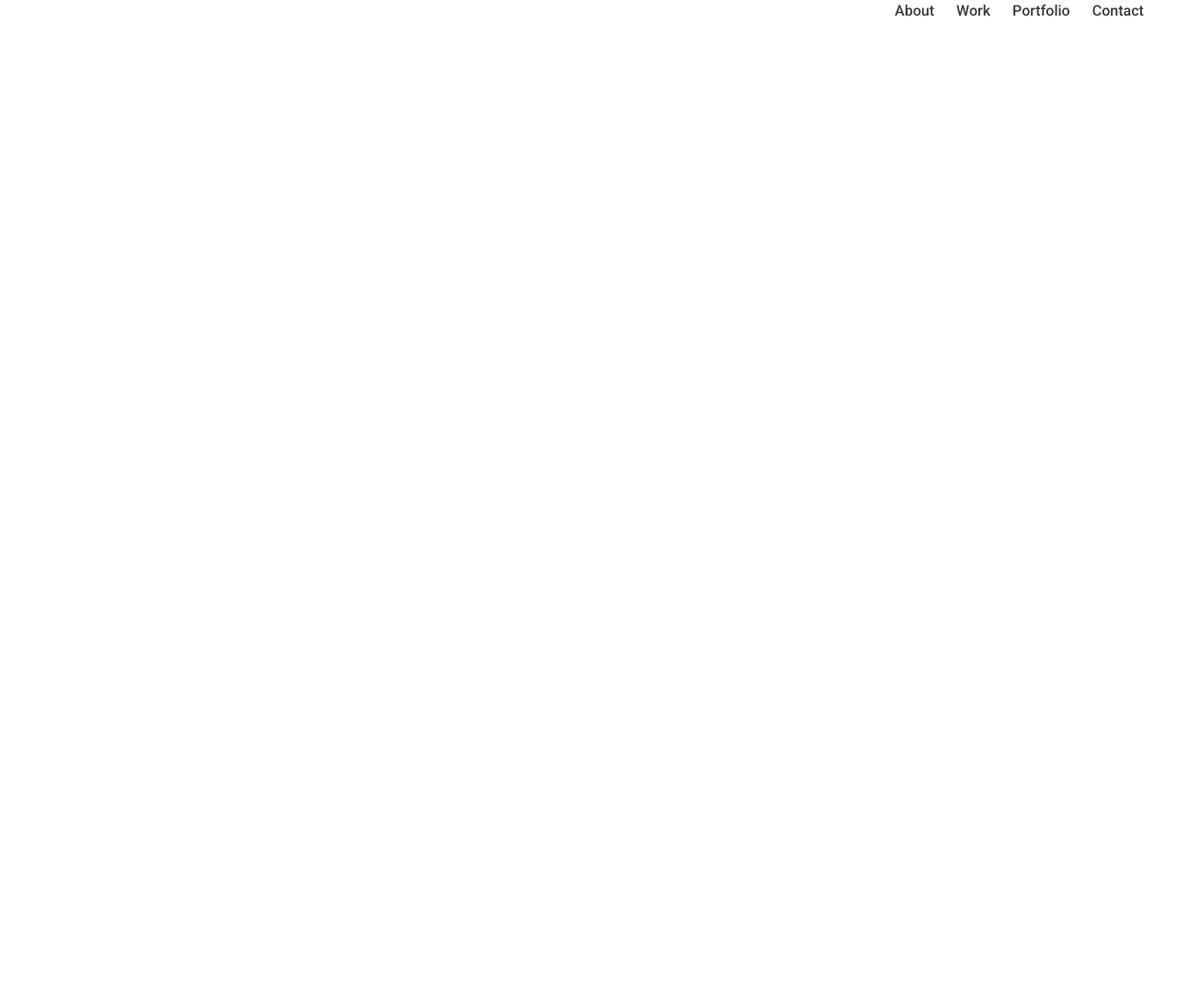
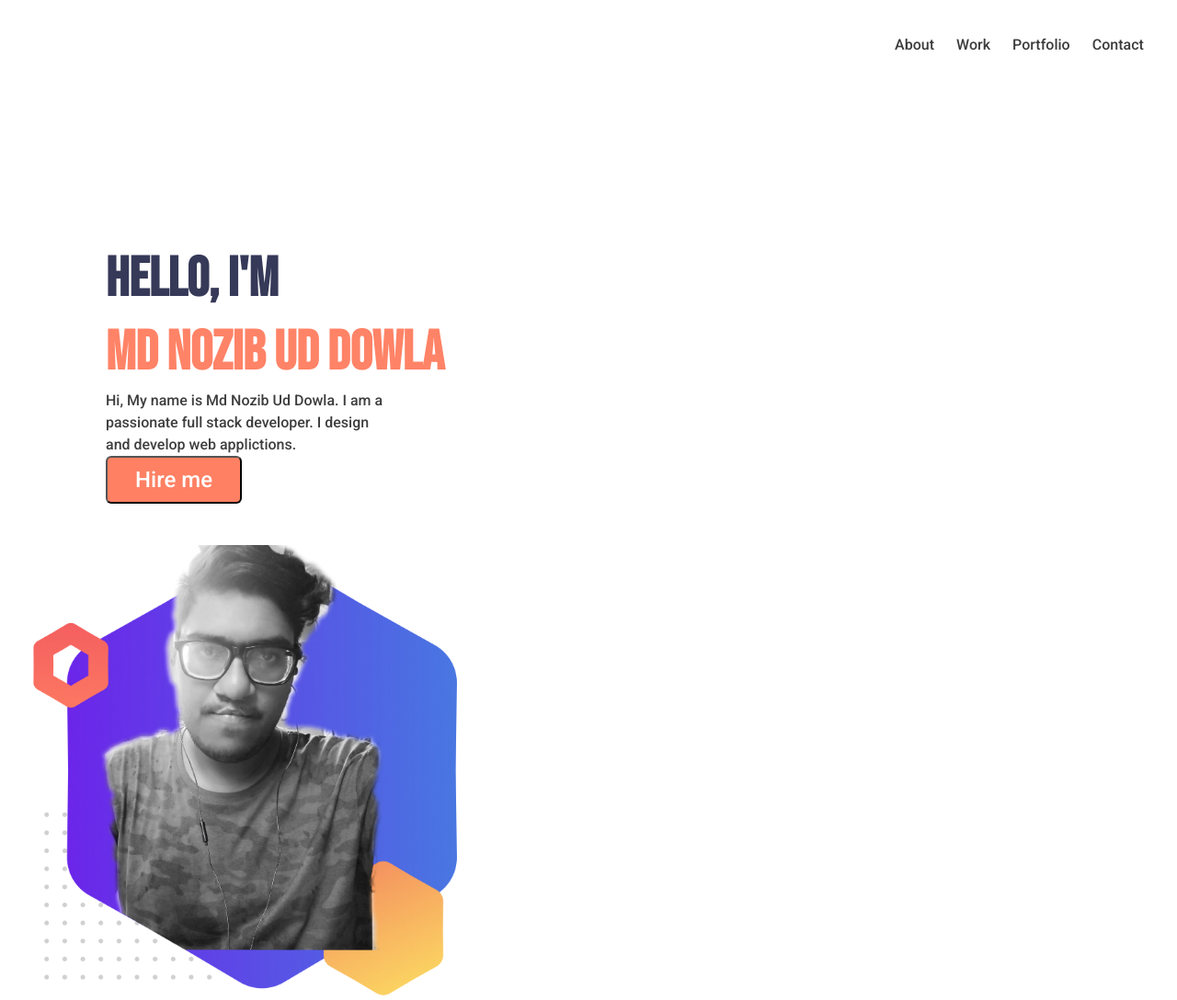
Before and after one commit to nozibuddowla/personal_website, a plain HTML site: page index.html in a window 1280 px wide. Shown: the top 1088 px of the page at 92% size. Before the commit the page ends 800 px from the top, so only its background shows below. Drawn offline with Linux system fonts and the light colour scheme.

Commit message:
hero and about portion

```diff
--- a/index.html
+++ b/index.html
@@ -5,8 +5,10 @@
     <meta name="viewport" content="width=device-width, initial-scale=1.0">
     <meta http-equiv="X-UA-Compatible" content="ie=edge">
     <link href="https://fonts.googleapis.com/css2?family=Roboto:wght@500&display=swap" rel="stylesheet">
+    <link href="https://fonts.googleapis.com/css2?family=Bebas+Neue&display=swap" rel="stylesheet">
     <link rel="stylesheet" href="style.css">
     <title>Personal Website</title>
+    <script   src="https://kit.fontawesome.com/bde9738801.js" crossorigin="anonymous"></script>
 </head>
 <body>
     <!-- header portion -->
@@ -20,5 +22,34 @@
             </ul>
         </nav>
     </header>
+
+    <!-- hero portion -->
+    <section class="hero-container">
+        <div class="half-width about-half-width">
+            <h1>Hello, I'm <br> <span>Md Nozib Ud Dowla </span></h1>
+            <p>Hi, My name is Md Nozib Ud Dowla. I am a passionate full stack developer. I design and develop web applictions.</p>
+            <button>
+                <a href="">Hire me</a>
+            </button>
+        </div>
+        <div class="half-width">
+            <img src="images/Group 33084.png" alt="">
+        </div>
+    </section>
+
+    <!-- about portion -->
+    <section id="about">
+        <div class="half-width">
+            <img src="images/Group 33083.png" alt="">
+        </div>
+        <div class="half-width about-half-width">
+            <h1>About</h1>
+            <p>Hi, My name is Md Nozib Ud Dowla. I am a passionate full stack developer. I design and develop web applictions.</p>
+            <button>
+                <i class="fas fa-arrow-down"></i>
+                <a href="">Download CV</a>
+            </button>
+        </div>
+    </section>
 </body>
 </html>
--- a/style.css
+++ b/style.css
@@ -7,10 +7,12 @@
 /* header portion */
 .nav-container{
     width: 100%;
+    overflow: hidden;
 }
 .navbar{
     width: 319px;
     height: 24px;
+    margin-top: 37px;
     float: right;
 }
 .nav-menu{
@@ -28,6 +30,67 @@
     line-height: 24px;
 }
 .nav-links:hover{
-    color: #F46060;
+    color: #FF8367;
     transition: all 0.5s ease-out;
 }
+
+.hero-container{
+    width: 100%;
+    overflow: hidden;
+    margin: 38px 0;
+}
+.half-width{
+    width: 45%;
+    float: left;
+    margin: 15px;
+    padding: 15px;
+}
+.half-width h1{
+    font-family: 'Bebas Neue';
+    font-style: normal;
+    font-weight: bold;
+    font-size: 60px;
+    line-height: 80px;
+    color: #363958;
+    text-transform: uppercase;
+}
+.half-width h1 span{
+    color: #FF8367;
+}
+.half-width p{
+    width: 309px;
+    font-family: 'Roboto';
+    font-style: normal;
+    font-weight: normal;
+    font-size: 16px;
+    line-height: 24px;
+    color: #3E3E3E;
+}
+.half-width img{
+    width: 500px;
+    height auto;
+}
+.about-half-width{
+    margin: 150px 0 0 100px;
+}
+.about-half-width button{
+    background-color: #FF8063;
+    padding: 10px 30px;
+    border-radius: 6px;
+}
+.about-half-width button:hover{
+    background-color: #363958;
+    letter-spacing: 1px;
+    transition: all 0.5s ease-out;
+}
+.about-half-width button i{
+    font-size: 24px;
+    color: white;
+    margin: 0 11px;
+}
+.about-half-width button a{
+    font-family: Roboto;
+    font-size: 24px;
+    color: white;
+    text-decoration: none;
+}
```
